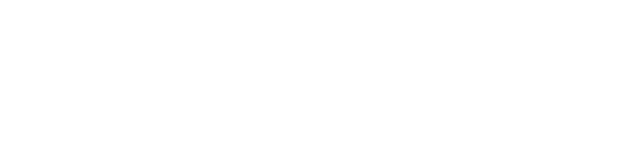
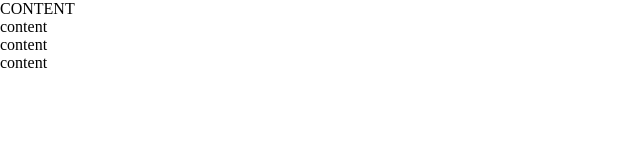
Before and after one commit to FeloMatta/html-css-spotifyweb, a plain HTML site: page index.html in a window 1280 px wide. Shown: the whole page, without its empty margins (0-640 px from the left). Drawn offline with Linux system fonts and the light colour scheme.

Commit message:
inizio struttura menu di navigazione

```diff
--- a/index.html
+++ b/index.html
@@ -9,12 +9,36 @@
     <link rel="stylesheet" href="css/style.css">
 </head>
     <body>
+        <!-- inizio Main -->
         <Main>
+            <!-- inizio nav -->
+            <nav>
+                <section>
+                    <!-- LOGO -->
+                    <div>
+                        CONTENT
+                    </div>
+                    <!-- FINE LOGO -->
 
+                    <!-- INIZIO MENU -->
+                    <section>
+                        <ul>
+                            <li>content</li>
+                            <li>content</li>
+                            <li>content</li>
+                        </ul>
+                    </section>
+                    <!-- FINE MENU -->
+                </section>
+            </nav>
+            <!-- fine nav -->
         </Main>
+        <!-- fine main -->
 
+        <!-- inizio footer -->
         <footer>
 
         </footer>
+        <!-- fine footer -->
     </body>
 </html>
```
